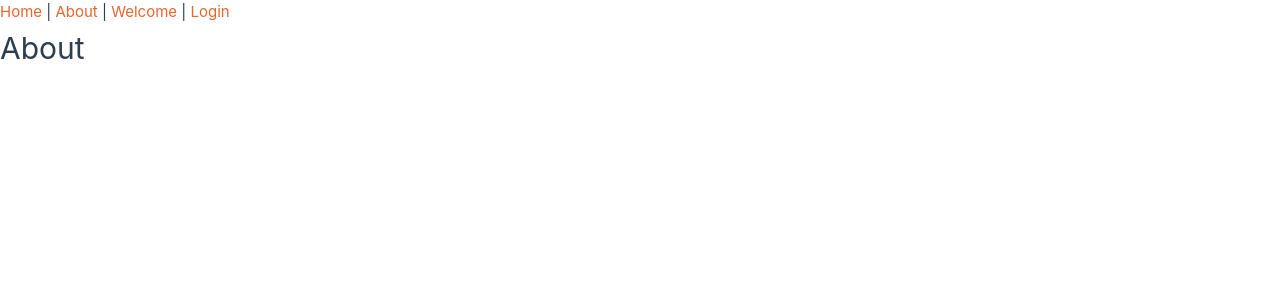
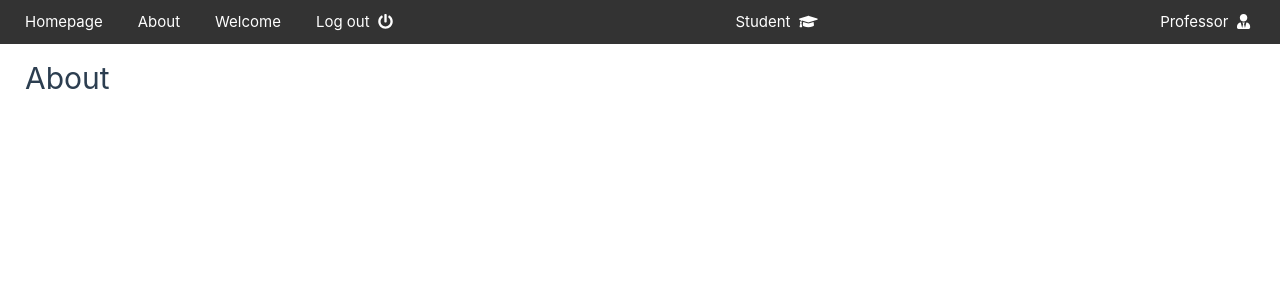
Before and after one commit to JonnyS02/hci_project, a Vue app: page /about in a window 1280 px wide. Shown: the top 300 px of the page. Built offline with nearby package versions, Linux system fonts and the light colour scheme.

Commit message:
clean code

```diff
--- a/src/About.vue
+++ b/src/About.vue
@@ -1,16 +1,18 @@
 <template>
   <div>
-    <Links />
-    <h1>About</h1>
+    <Navbar />
+    <div class="main_content">
+      <h1>About</h1>
+    </div>
   </div>
 </template>
 
 <script>
-import Links from './components/Links.vue';
+import Navbar from './components/navbar.vue';
 
 export default {
   components: {
-    Links,
+    Navbar,
   },
 }
 </script>
--- a/src/Home.vue
+++ b/src/Home.vue
@@ -5,7 +5,8 @@
     <div class="main_content">
       <h1>Welcome back <span :style="{ color: '#e8672c' }">{{ displayUserName }}</span></h1>
       <div class="card-container">
-        <CardItem v-for="(card, index) in cardItems" :key="index" :title="card.title" :link="card.link" :delay="((index)/50)+0.01" />
+        <CardItem v-for="(card, index) in cardItems" :key="index" :title="card.title" :link="card.link"
+          :delay="((index) / 50) + 0.01" />
       </div>
     </div>
   </div>
@@ -44,11 +45,6 @@ export default {
 </script>
 
 <style>
-.main_content {
-  padding: 10px;
-  margin-left: 15px;
-}
-
 .card-container {
   padding-top: 12%;
   width: 100%;
@@ -57,7 +53,6 @@ export default {
   display: flex;
   flex-wrap: wrap;
   justify-content: center;
-  /* Zentriere horizontal */
 }
 
 @media only screen and (max-width: 1300px) {
@@ -80,5 +75,4 @@ export default {
     padding-right: 15%;
   }
 }
-
 </style>
--- a/src/Welcome.vue
+++ b/src/Welcome.vue
@@ -4,7 +4,8 @@ import TheWelcome from './components/TheWelcome.vue'
 </script>
 
 <template>
-    <Links />
+  <Navbar />
+  <div class="main_content">
 
     <header>
       <img alt="Vue logo" class="logo" src="./assets/logo.svg" width="125" height="125" />
@@ -17,16 +18,16 @@ import TheWelcome from './components/TheWelcome.vue'
     <main>
       <TheWelcome />
     </main>
+  </div>
 </template>
 
-<style scoped>
-</style>
+<style scoped></style>
 <script>
-import Links from './components/Links.vue';
+import Navbar from './components/navbar.vue';
 
 export default {
   components: {
-    Links,
+    Navbar,
   },
 }
 </script>
--- a/src/assets/main.css
+++ b/src/assets/main.css
@@ -16,3 +16,9 @@ a,
      background-color: hsla(0, 0%, 0%, 0.2);
   }
 }
+
+
+.main_content {
+  padding: 10px;
+  margin-left: 15px;
+}
--- a/src/components/CardItem.vue
+++ b/src/components/CardItem.vue
@@ -1,5 +1,6 @@
 <template>
-  <div class="card-item" :style="{ 'transition-delay': `${delay}s`, 'background-color': backgroundColor, 'border-color': borderColor }">
+  <div class="card-item"
+    :style="{ 'transition-delay': `${delay}s`, 'background-color': backgroundColor, 'border-color': borderColor }">
     <router-link :to="link" class="card-link">
       <h2 :style="{ color: textColor }">{{ title }}</h2>
     </router-link>
@@ -17,7 +18,7 @@ export default {
     return {
       textColor: 'rgba(18, 18, 18, 0)',
       backgroundColor: 'rgba(215, 215, 215, 0)',
-      borderColor: 'rgba(232, 103, 44, 0)', // Initialer Wert für die Borderfarbe
+      borderColor: 'rgba(232, 103, 44, 0)',
     };
   },
   methods: {
@@ -52,8 +53,8 @@ export default {
   align-items: center;
   justify-content: center;
   border-radius: 5px;
-  transition: background-color 0.5s ease-in-out, color 0.5s ease-in-out, border-color 0.5s ease-in-out; /* Füge die Border-Transition hinzu */
-  border: 1px solid rgba(232, 103, 44, 0); /* Initialer Wert für die Border */
+  transition: background-color 0.5s ease-in-out, color 0.5s ease-in-out, border-color 0.5s ease-in-out;
+  border: 1px solid rgba(232, 103, 44, 0);
 }
 
 
@@ -63,5 +64,4 @@ a:hover {
 
 .card-item:hover {
   background: linear-gradient(to right, rgba(231, 101, 44, 255) 0%, rgba(231, 101, 44, 255) 100%);
-}
-</style>
+}</style>
--- a/src/components/navbar.vue
+++ b/src/components/navbar.vue
@@ -1,7 +1,7 @@
 <template>
   <nav>
     <ul>
-      <li class="left" :class="{ 'active': this.$route.path === '/home' }"><router-link to="/">Homepage</router-link></li>
+      <li class="left" :class="{ 'active': this.$route.path === '/home' }"><router-link to="/home">Homepage</router-link></li>
       <li class="left" :class="{ 'active': this.$route.path === '/about' }"><router-link to="/about">About</router-link>
       </li>
       <li class="left" :class="{ 'active': this.$route.path === '/welcome' }"><router-link
@@ -28,7 +28,6 @@ export default {
 </script>
 
 <style scoped>
-/* Füge hier deine individuellen Stilregeln für die Navbar hinzu */
 nav {
   background-color: #333;
   padding: 10px;
@@ -39,14 +38,11 @@ ul {
   margin: 0;
   padding: 0;
   display: flex;
-  /* Flexbox hinzufügen, um Elemente nebeneinander anzuordnen  chalkboard-user*/
   justify-content: flex-end;
-  /* Elemente nach rechts ausrichten */
 }
 
 li {
   margin-left: 15px;
-  /* Ändere margin-right zu margin-left */
   margin-right: 20px;
 }
 
@@ -57,7 +53,6 @@ a {
 
 .right {
   margin-left: auto;
-  /* Verschiebe das "Student"-Element ganz nach rechts */
 }
 
 .active {
```
Lines whose indentation alone changed are shown as unchanged.
